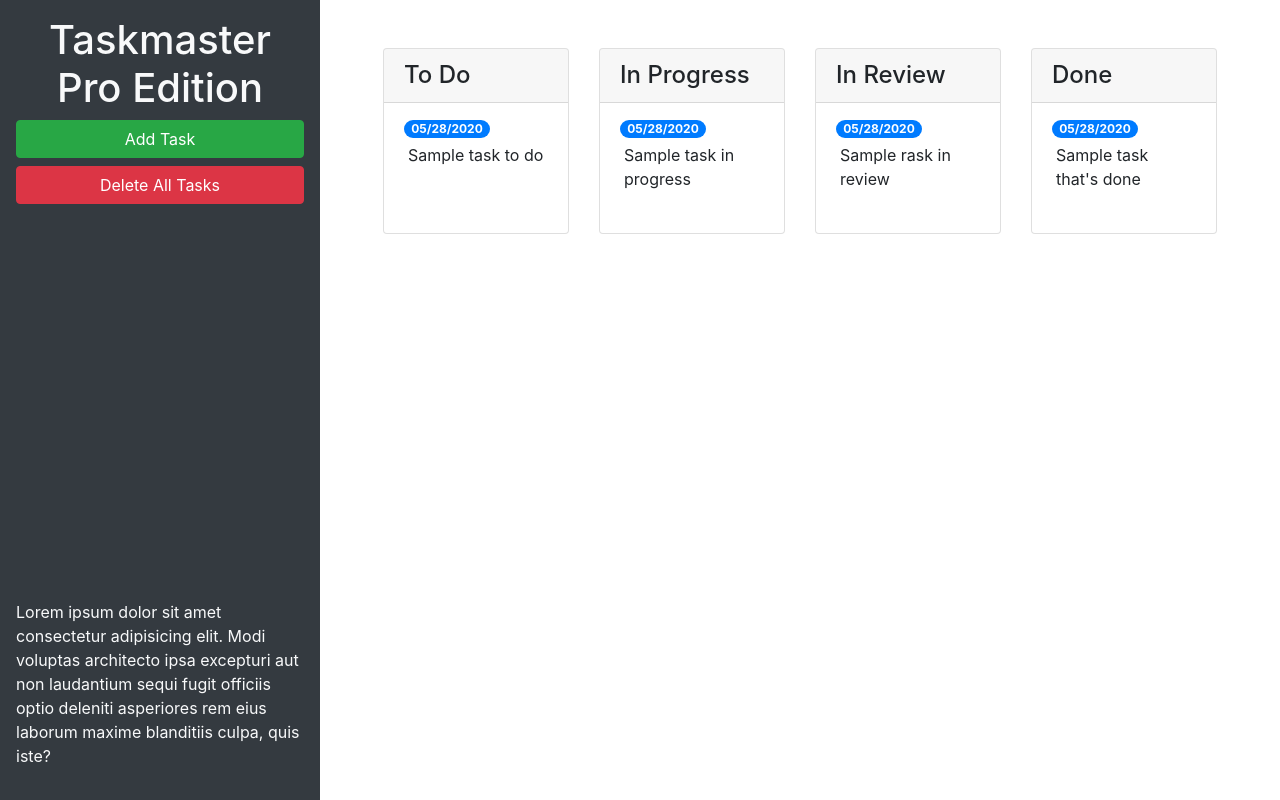
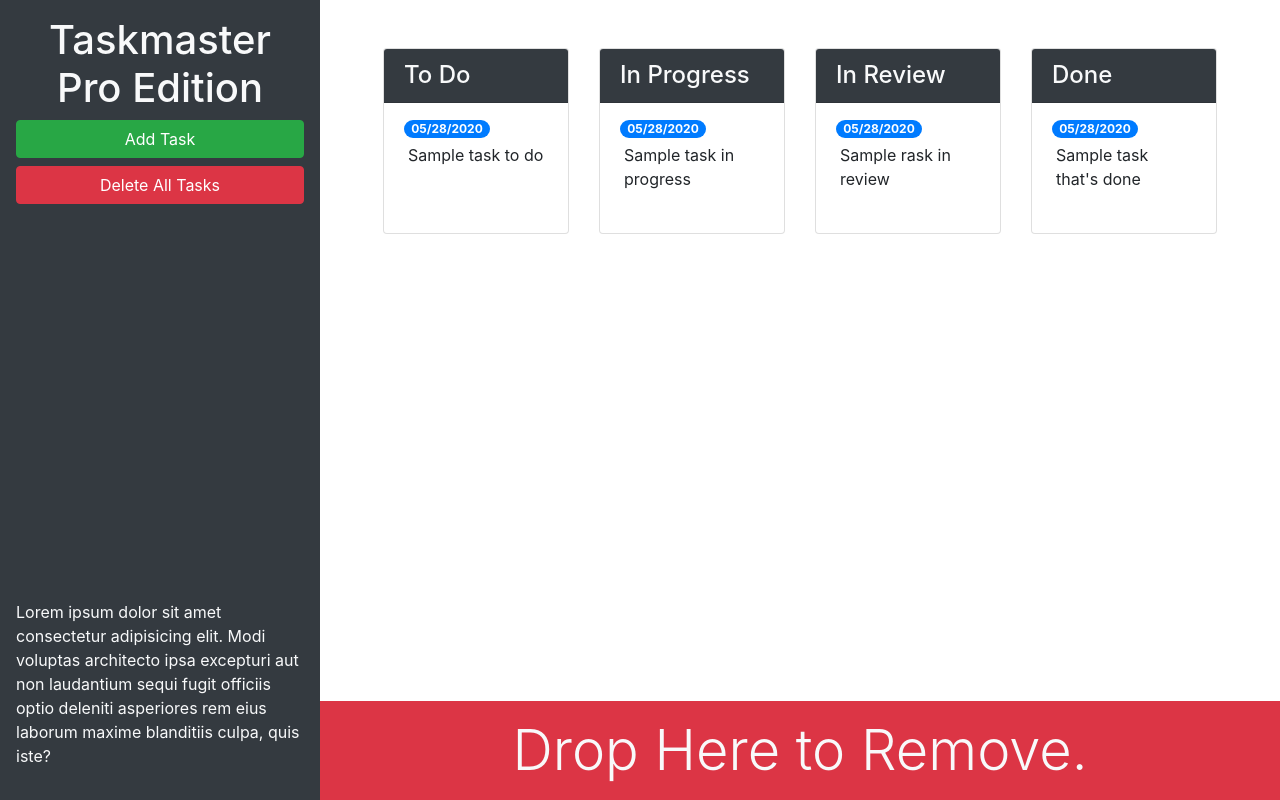
Before and after one commit to demivlkv/taskmaster-pro, a plain HTML site: page index.html in a window 1280 px wide. Drawn offline with nearby package versions, Linux system fonts and the light colour scheme.

Commit message:
add trash dropzone

```diff
--- a/index.html
+++ b/index.html
@@ -13,22 +13,22 @@
 <body>
 
   <div class="row min-vh-100 no-gutters">
-    <header class="col-12 col-lg-3 bg-dark text-light d-flex flex-column p-4 p-lg-3">
+    <header class="col-12 col-lg-3 bg-dark text-light sticky-top d-flex flex-column p-4 p-lg-3">
       <h1 class="text-center">Taskmaster Pro Edition</h1>
       <button id="create-task" class="btn btn-block btn-success" data-toggle="modal" data-target="#task-form-modal">Add
         Task</button>
       <button id="remove-tasks" class="btn btn-block btn-danger">Delete All Tasks</button>
-      <p class="mt-auto">Lorem ipsum dolor sit amet consectetur adipisicing elit. Modi voluptas architecto ipsa
+      <p class="mt-auto d-none d-lg-block">Lorem ipsum dolor sit amet consectetur adipisicing elit. Modi voluptas architecto ipsa
         excepturi aut non
         laudantium sequi fugit officiis optio deleniti asperiores rem eius laborum maxime blanditiis culpa, quis iste?
       </p>
     </header>
-    <main class="col-12 col-lg-9">
+    <main class="col-12 col-lg-9 d-flex flex-column">
       <div class="m-5 row justify-content-around">
         <!-- todo start -->
         <div class="col-12 col-md-6 col-xl-3 mb-3">
           <div class="card">
-            <h4 class="card-header">To Do</h4>
+            <h4 class="card-header bg-dark text-light">To Do</h4>
             <ul id="list-toDo" class="list-group list-group-flush">
               <li class="list-group-item">
                 <span class="badge badge-primary badge-pill">05/28/2020</span>
@@ -41,7 +41,7 @@
         <!-- in progress start -->
         <div class="col-12 col-md-6 col-xl-3 mb-3">
           <div class="card">
-            <h4 class="card-header">In Progress</h4>
+            <h4 class="card-header bg-dark text-light">In Progress</h4>
             <ul id="list-inProgress" class="list-group list-group-flush">
               <li class="list-group-item">
                 <span class="badge badge-primary badge-pill">05/28/2020</span>
@@ -54,7 +54,7 @@
         <!-- in review start -->
         <div class="col-12 col-md-6 col-xl-3 mb-3">
           <div class="card">
-            <h4 class="card-header">In Review</h4>
+            <h4 class="card-header bg-dark text-light">In Review</h4>
             <ul id="list-inReview" class="list-group list-group-flush">
               <li class="list-group-item">
                 <span class="badge badge-primary badge-pill">05/28/2020</span>
@@ -67,7 +67,7 @@
         <!-- done start -->
         <div class="col-12 col-md-6 col-xl-3 mb-3">
           <div class="card">
-            <h4 class="card-header">Done</h4>
+            <h4 class="card-header bg-dark text-light">Done</h4>
               <ul id="list-done" class="list-group list-group-flush">
                 <li class="list-group-item">
                   <span class="badge badge-primary badge-pill">05/28/2020</span>
@@ -78,6 +78,15 @@
         </div>
         <!-- done end -->
       </div>
+
+      <!-- trash drop zone -->
+      <div id="trash" class="mt-auto">
+        <div class="w-100 bg-danger p-3 text-center text-light display-4">
+          Drop Here to Remove.
+        </div>
+      </div>
+      <!-- end trash drop zone -->
+
     </main>
   </div>
 
```
